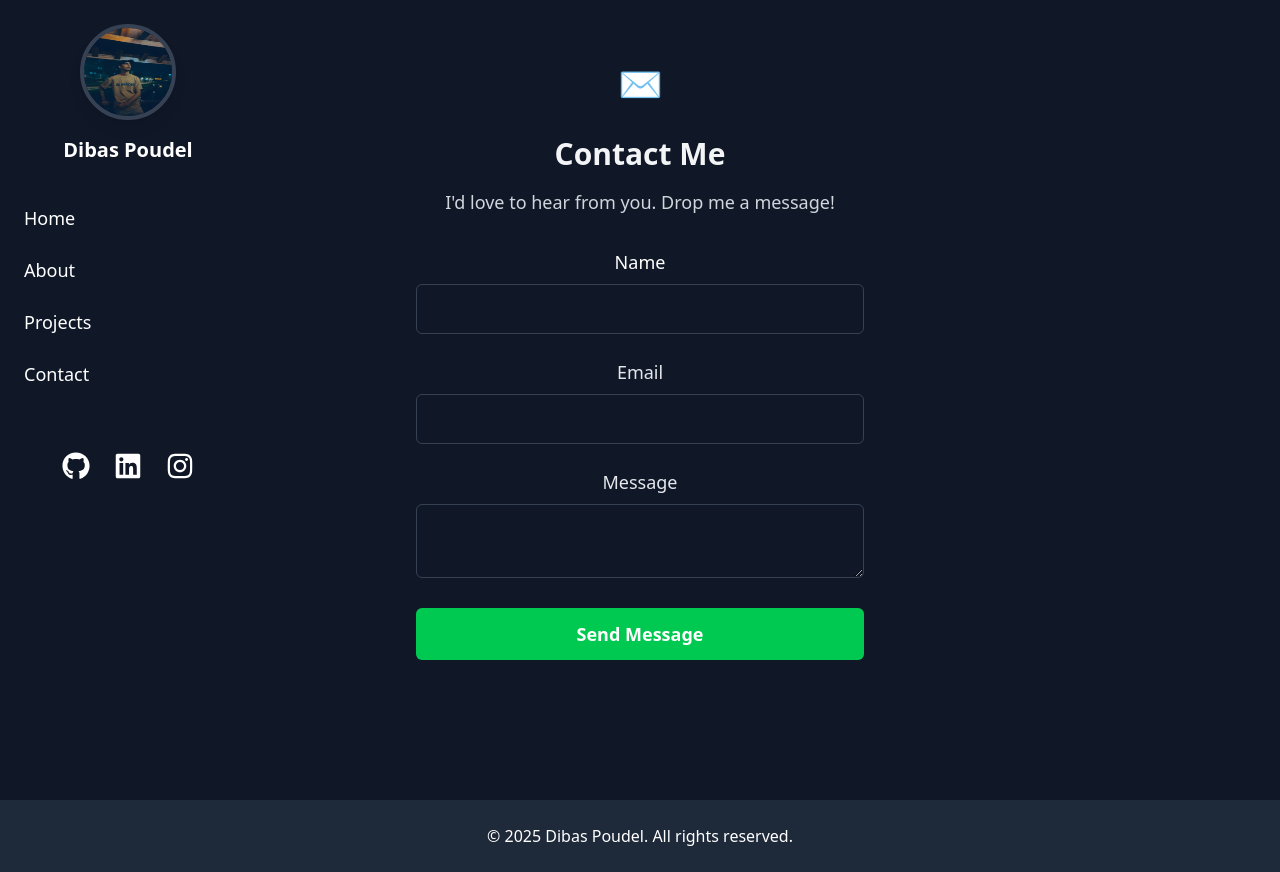
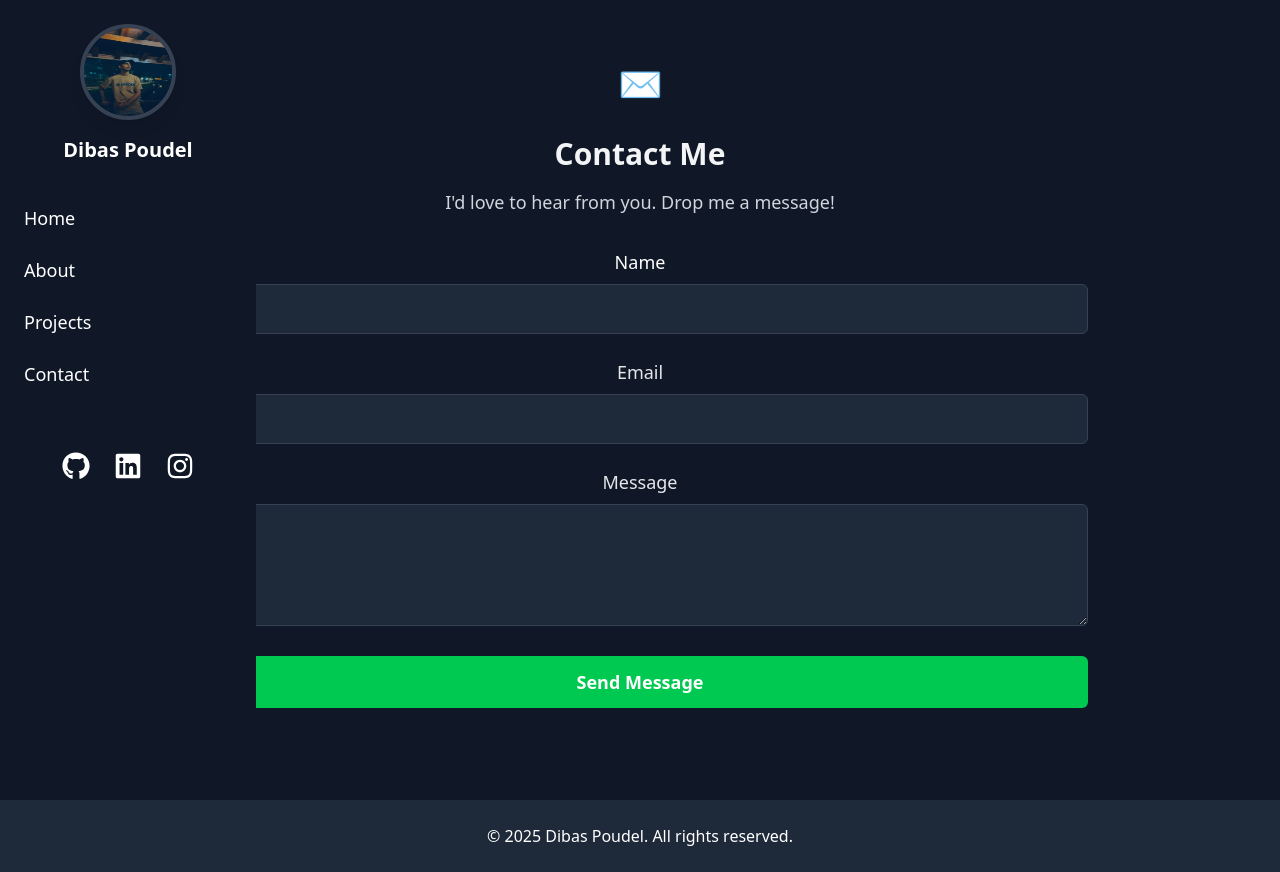
Before and after one commit to Dibas45/Portfolio, a React (Vite) app: page /contact in a window 1280 px wide. Built offline with nearby package versions, Linux system fonts and the light colour scheme; no server answers.

Commit message:
emailjs intgrated

```diff
--- a/src/pages/Contact.jsx
+++ b/src/pages/Contact.jsx
@@ -1,58 +1,66 @@
-import { useRef, useState } from 'react';
-import emailjs from 'emailjs-com';
+import { useRef, useState } from "react";
+import emailjs from "@emailjs/browser";
 
 const Contact = () => {
   const form = useRef();
 
-const YOUR_SERVICE_ID =import.meta.env.VITE_SERVICE_ID;
+  // Load environment variables correctly
+  const YOUR_SERVICE_ID = import.meta.env.VITE_SERVICE_ID;
   const YOUR_TEMPLATE_ID = import.meta.env.VITE_TEMPLATE_ID;
   const YOUR_PUBLIC_KEY = import.meta.env.VITE_PUBLIC_KEY;
 
 
-
-  const [name, setName] = useState('');
-  const [email, setEmail] = useState('');
-  const [message, setMessage] = useState('');
-  const [successMessage, setSuccessMessage] = useState('');
-  const [errorMessage, setErrorMessage] = useState('');
+  const [name, setName] = useState("");
+  const [email, setEmail] = useState("");
+  const [message, setMessage] = useState("");
+  const [successMessage, setSuccessMessage] = useState("");
+  const [errorMessage, setErrorMessage] = useState("");
 
   const handleSubmit = (e) => {
     e.preventDefault();
 
-    emailjs.sendForm(YOUR_SERVICE_ID, YOUR_TEMPLATE_ID, form.current, {
-      publicKey: YOUR_PUBLIC_KEY,
-    }).then(
-      () => {
-        setSuccessMessage('Your message has been sent!');
-        setErrorMessage('');
-        setName('');
-        setEmail('');
-        setMessage('');
-      },
-      (error) => {
-        setErrorMessage(error.text || 'Failed to send message. Please try again.');
-      }
-    );
+    if (!YOUR_SERVICE_ID || !YOUR_TEMPLATE_ID || !YOUR_PUBLIC_KEY) {
+      setErrorMessage("EmailJS environment variables are missing!");
+      return;
+    }
+
+    emailjs
+      .sendForm(YOUR_SERVICE_ID, YOUR_TEMPLATE_ID, form.current, YOUR_PUBLIC_KEY)
+      .then(
+        () => {
+          setSuccessMessage("Your message has been sent!");
+          setErrorMessage("");
+          setName("");
+          setEmail("");
+          setMessage("");
+        },
+        (error) => {
+          console.error("EmailJS Error:", error);
+          setErrorMessage(error.text || "Failed to send message. Please try again.");
+        }
+      );
   };
 
   return (
-    <section id="contact" className="bg-gray-900 h-screen text-gray-100 py-16 px-6 md:px-12 lg:px-20">
-      <div className="max-w-7xl mx-auto text-center">
-        {/* Contact Image */}
-        <div className="mb-8">
-          <span className='text-4xl'>✉️</span>
-        </div>
+    <section id="contact" className="bg-gray-900 min-h-screen text-gray-100 py-16 px-6 md:px-12 lg:px-20">
+      <div className="max-w-4xl mx-auto text-center">
+        {/* Contact Icon */}
+        <div className="mb-8 text-4xl">✉️</div>
 
-        {/* Contact Form */}
+        {/* Contact Form Header */}
         <h2 className="text-3xl font-semibold mb-4">Contact Me</h2>
         <p className="text-lg text-gray-300 mb-8">I'd love to hear from you. Drop me a message!</p>
 
+        {/* Success & Error Messages */}
         {successMessage && <p className="text-green-500 mb-4">{successMessage}</p>}
         {errorMessage && <p className="text-red-500 mb-4">{errorMessage}</p>}
 
-        <form  ref={form} onSubmit={handleSubmit} className="space-y-6">
+        {/* Contact Form */}
+        <form ref={form} onSubmit={handleSubmit} className="space-y-6">
           <div>
-            <label htmlFor="name" className="block text-lg font-medium text-white">Name</label>
+            <label htmlFor="name" className="block text-lg font-medium text-white">
+              Name
+            </label>
             <input
               type="text"
               id="name"
@@ -60,12 +68,14 @@ const YOUR_SERVICE_ID =import.meta.env.VITE_SERVICE_ID;
               value={name}
               onChange={(e) => setName(e.target.value)}
               required
-              className="w-md p-3 mt-2 text-white rounded-md border border-gray-700 focus:outline-none focus:ring-2 focus:ring-blue-400"
+              className="w-full p-3 mt-2 text-white bg-gray-800 rounded-md border border-gray-700 focus:outline-none focus:ring-2 focus:ring-blue-400"
             />
           </div>
 
           <div>
-            <label htmlFor="email" className="block text-lg font-medium text-gray-200">Email</label>
+            <label htmlFor="email" className="block text-lg font-medium text-gray-200">
+              Email
+            </label>
             <input
               type="email"
               id="email"
@@ -73,25 +83,28 @@ const YOUR_SERVICE_ID =import.meta.env.VITE_SERVICE_ID;
               value={email}
               onChange={(e) => setEmail(e.target.value)}
               required
-              className="w-md p-3 mt-2 text-white rounded-md border border-gray-700 focus:outline-none focus:ring-2 focus:ring-blue-400"
+              className="w-full p-3 mt-2 text-white bg-gray-800 rounded-md border border-gray-700 focus:outline-none focus:ring-2 focus:ring-blue-400"
             />
           </div>
 
           <div>
-            <label htmlFor="message" className="block text-lg font-medium text-gray-200">Message</label>
+            <label htmlFor="message" className="block text-lg font-medium text-gray-200">
+              Message
+            </label>
             <textarea
               id="message"
               name="message"
+              rows="4"
               value={message}
               onChange={(e) => setMessage(e.target.value)}
               required
-              className="w-md p-3 mt-2 text-white rounded-md border border-gray-700 focus:outline-none focus:ring-2 focus:ring-blue-400"
+              className="w-full p-3 mt-2 text-white bg-gray-800 rounded-md border border-gray-700 focus:outline-none focus:ring-2 focus:ring-blue-400"
             />
           </div>
 
           <button
             type="submit"
-            className="w-md py-3 text-lg font-semibold text-white bg-green-500 rounded-md hover:bg-green-400 focus:outline-none focus:ring-2 focus:ring-blue-400"
+            className="w-full py-3 text-lg font-semibold text-white bg-green-500 rounded-md hover:bg-green-400 focus:outline-none focus:ring-2 focus:ring-blue-400"
           >
             Send Message
           </button>
```
